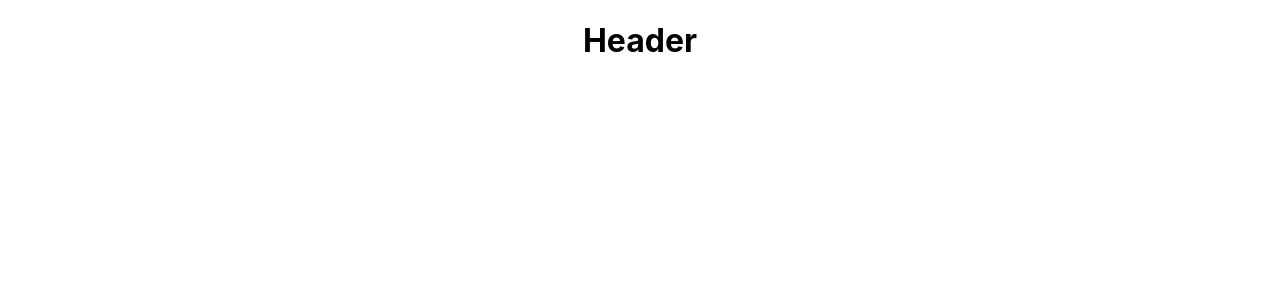
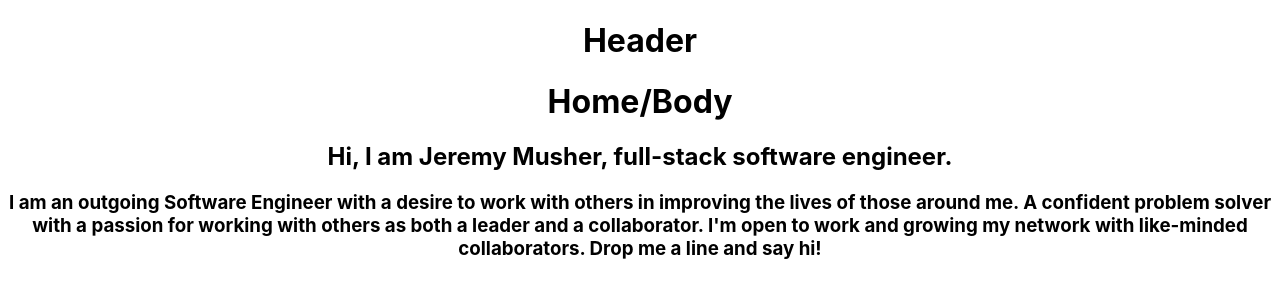
Before and after one commit to jeremymusher/Musher-Portfolio, a React (Create React App) app: page /aboutme in a window 1280 px wide. Shown: the top 300 px of the page. Built offline with nearby package versions, Linux system fonts and the light colour scheme.

Commit message:
rename components

```diff
--- a/src/App.js
+++ b/src/App.js
@@ -1,7 +1,7 @@
 import logo from './logo.svg';
 import './App.css';
 import { Route } from "react-router-dom"
-import Home from './components/Home';
+import About from './components/About';
 import Header from './components/Header';
 import Projects from './components/Projects';
 import Contact from './components/Contact';
@@ -10,8 +10,8 @@ function App() {
   return (
     <div className='App'>
     <Header />
-    <Route path="/" exact component={Home} />
-    <Route path ="/projects" exact component={Projects} />
+    <Route path="/" exact component={Projects} />
+    <Route path ="/aboutme" exact component={About} />
     <Route path ="/contact" exact component={Contact} />
     </div>
   );
--- /dev/null
+++ b/src/components/About.js
@@ -0,0 +1,18 @@
+function About() {
+
+  return (
+   <div className="About">
+
+     <h1>Home/Body</h1>
+
+     <div id="Hello">
+        <h2 className="Intro"> Hi, I am Jeremy Musher, full-stack software engineer.</h2>
+     </div>
+     <div id="Hello-blurb">
+        <h3 className="Intro-sub-text"> I am an outgoing Software Engineer with a desire to work with others in improving the lives of those around me. A confident problem solver with a passion for working with others as both a leader and a collaborator. I'm open to work and growing my network with like-minded collaborators. Drop me a line and say hi!</h3>
+     </div>
+
+   </div>
+  )
+}
+export default About
--- a/src/components/Home.js
+++ /dev/null
@@ -1,9 +0,0 @@
-function Home() {
-
-  return (
-   <div className="Home">
-     <h1>Home/Body</h1>
-   </div>
-  )
-}
-export default Home
```
